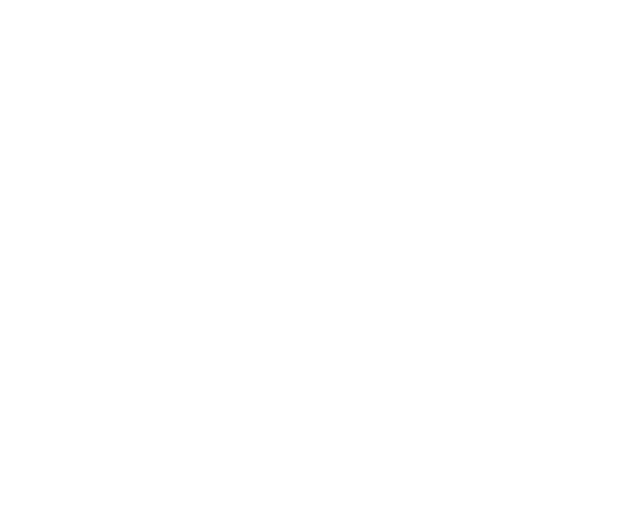
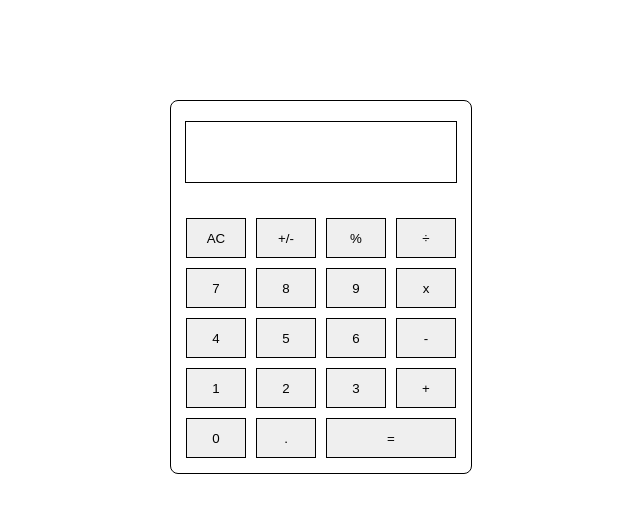
Before and after one commit to alexisrulo/calculator, a plain HTML site: page index.html in a window 1280 px wide. Shown: the whole page, without its empty margins (319-959 px from the left). Drawn offline with Linux system fonts and the light colour scheme.

Commit message:
UI added

```diff
--- a/index.html
+++ b/index.html
@@ -1,14 +1,37 @@
 <!DOCTYPE html>
 <html lang="en">
-<head>
-    <meta charset="UTF-8">
-    <meta http-equiv="X-UA-Compatible" content="IE=edge">
-    <meta name="viewport" content="width=device-width, initial-scale=1.0">
+  <head>
+    <meta charset="UTF-8" />
+    <meta http-equiv="X-UA-Compatible" content="IE=edge" />
+    <meta name="viewport" content="width=device-width, initial-scale=1.0" />
     <title>Calculator</title>
-    <link rel="stylesheet" href="style.css">
+    <link rel="stylesheet" href="style.css" />
     <script src="script.js"></script>
-</head>
-<body>
-
-</body>
+  </head>
+  <body>
+    <div class="calculator">
+      <div class="display"></div>
+      <div class="buttons">
+        <button>AC</button>
+        <button>+/-</button>
+        <button>%</button>
+        <button>÷</button>
+        <button>7</button>
+        <button>8</button>
+        <button>9</button>
+        <button>x</button>
+        <button>4</button>
+        <button>5</button>
+        <button>6</button>
+        <button>-</button>
+        <button>1</button>
+        <button>2</button>
+        <button>3</button>
+        <button>+</button>
+        <button>0</button>
+        <button>.</button>
+        <button id="igual">=</button>
+      </div class="buttons">
+    </div>
+  </body>
 </html>
--- a/style.css
+++ b/style.css
@@ -0,0 +1,34 @@
+.calculator{
+    display: flex;
+    flex-direction: column;
+    margin: 100px auto;
+    width: 300px;
+    border: 1px solid black;
+    border-radius: 8px;
+}
+
+.display{
+    border: 1px solid black;
+    width: 270px;
+    height: 60px;
+    margin: 20px auto;
+}
+
+.buttons{
+    display: flex;
+    margin: 15px;
+    flex-wrap: wrap;
+    gap: 10px;
+}
+
+.buttons button{
+    width: 60px;
+    height: 40px;
+    border: 1px solid black;
+    text-align: center;
+    align-content: center;
+}
+
+#igual{
+    width: 130px;
+}
```
